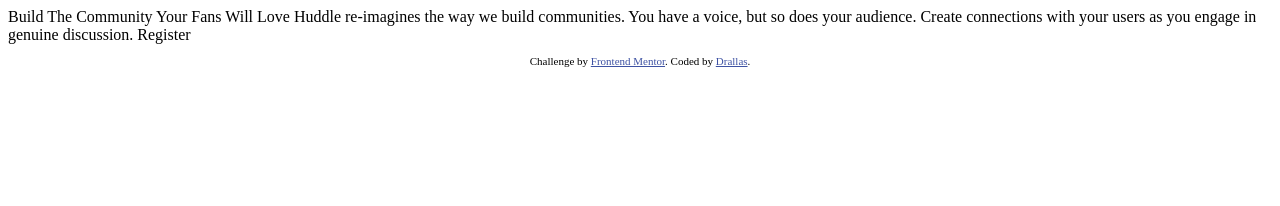
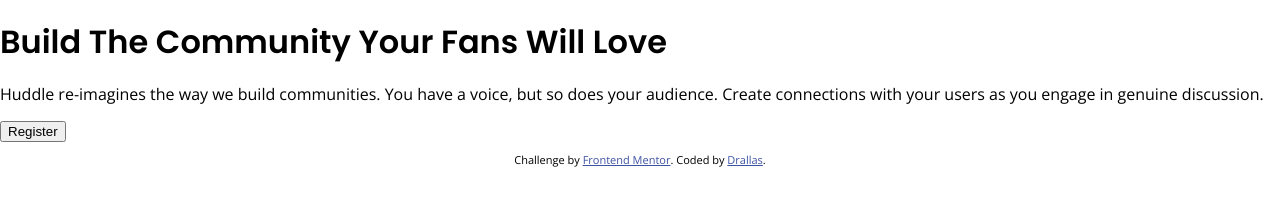
Before and after one commit to Drallas/Huddle-Landing-Page, a plain HTML site: page index.html in a window 1280 px wide. Drawn offline with nearby package versions, Linux system fonts and the light colour scheme.

Commit message:
Testing the CSS

```diff
--- a/index.html
+++ b/index.html
@@ -12,12 +12,13 @@
 
 <body>
 
-  Build The Community Your Fans Will Love
+ <h1>Build The Community Your Fans Will Love</h1>
 
-  Huddle re-imagines the way we build communities. You have a voice, but so does your audience.
-  Create connections with your users as you engage in genuine discussion.
+ <p>Huddle re-imagines the way we build communities. You have a voice, but so does your audience. Create connections with your users as you engage in genuine discussion.</p>
 
-  Register
+<button>Register</button>
+
+
 
   <!-- Footer Section With Attribution -->
   <footer>
--- a/style.css
+++ b/style.css
@@ -14,6 +14,35 @@
     --OpenSans: 'Open Sans', sans-serif;
 }
 
+/*  Small CSS Reset */
+html {
+  font-size: 100%;
+  -webkit-box-sizing: border-box;
+          box-sizing: border-box;
+}
+
+*, *::before, *::after {
+  -webkit-box-sizing: inherit;
+          box-sizing: inherit;
+}
+
+body {
+  margin: 0;
+  padding: 0;
+  line-height: 1.3;
+}
+
+h1 {
+    font-family: var(--Poppins);
+}
+
+p {
+    font-family: var(--OpenSans);
+}
+
+
+
+
 /* Styling for Attribution in the Footer section */
 .attribution { font-size: 11px; text-align: center; }
 .attribution a { color: hsl(228, 45%, 44%); }
```
